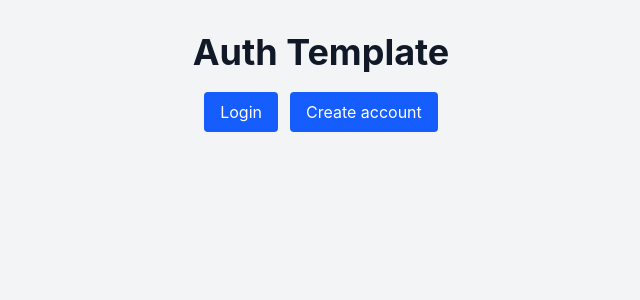
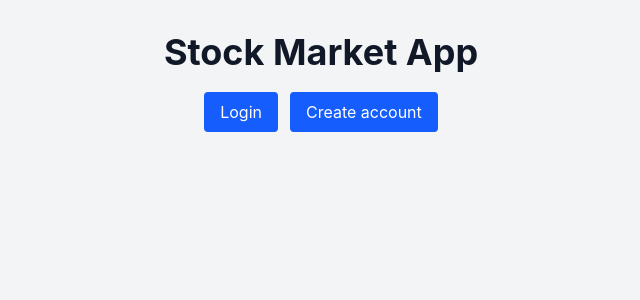
Before and after one commit to joedelord/stock-market-ai-agent, a React (Vite) app in the folder client/: page / in a window 1280 px wide. Shown: the top 300 px of the page, without its empty margins (319-959 px from the left). Built offline with nearby package versions, Linux system fonts and the light colour scheme; no server answers.

Commit message:
fix: update homepage title to reflect application name

```diff
--- a/client/src/pages/Home.jsx
+++ b/client/src/pages/Home.jsx
@@ -7,7 +7,7 @@ function Home() {
 
   return (
     <main className="min-h-screen bg-gray-100 p-8 text-center">
-      <h1 className="text-4xl font-bold mb-5">Auth Template</h1>
+      <h1 className="text-4xl font-bold mb-5">Stock Market App</h1>
 
       {isAuthenticated ? (
         <ButtonLink to="/dashboard" className="text-xl block w-fit mx-auto">
```
Also changed, not shown: 1 other file (tests, documents, lock files or other folders).
